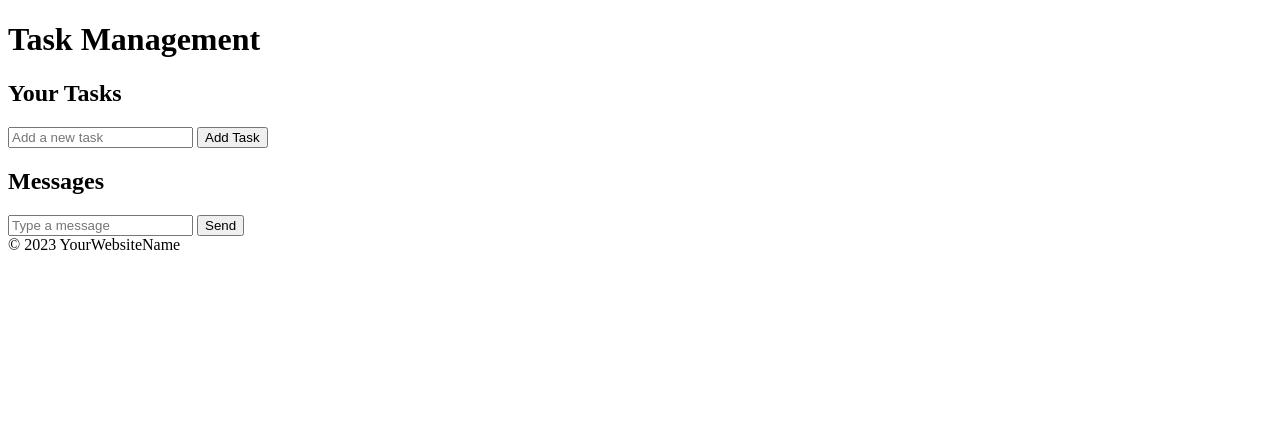
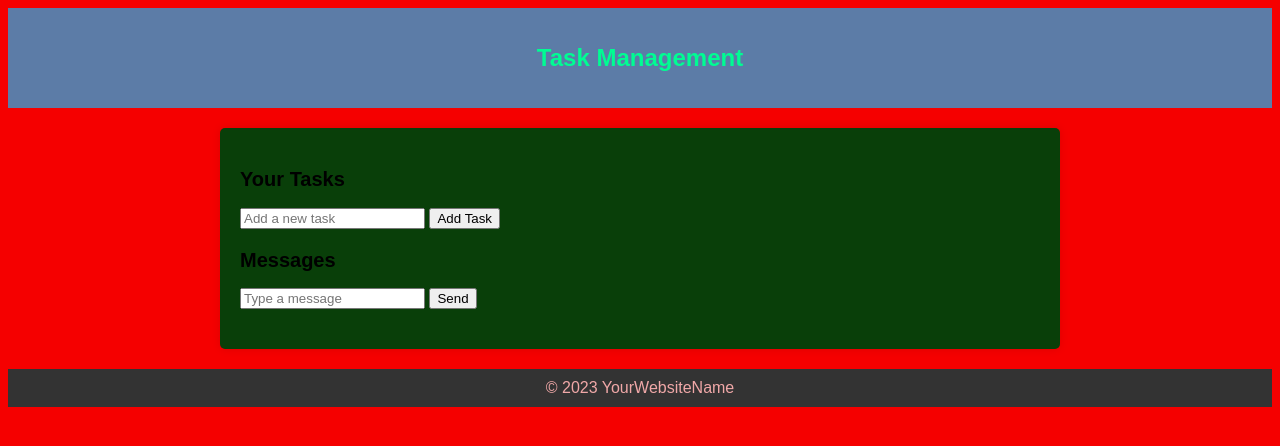
Before and after one commit to sxaguilar/COSC-SE, a plain HTML site: page index.html in a window 1280 px wide. Drawn offline with Linux system fonts and the light colour scheme.

Commit message:
it was not hooked up properly

```diff
--- a/index.html
+++ b/index.html
@@ -4,7 +4,7 @@
     <meta charset="UTF-8">
     <meta name="viewport" content="width=device-width, initial-scale=1.0">
     <title>Task Management</title>
-    <link rel="stylesheet" type="text/css" href="styles.css">
+    <link rel="stylesheet" type="text/css" href="app.css">
 </head>
 <body>
     <header>
```
